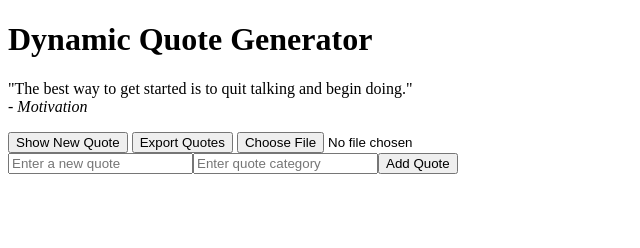
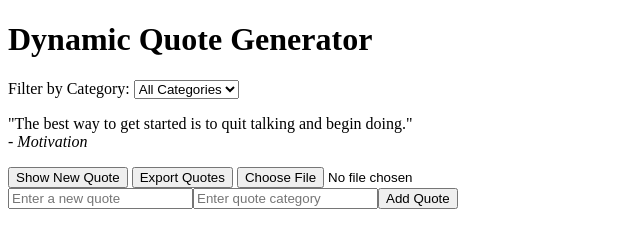
Before and after one commit to uxcodechiamaka/alx_fe_javascript, a plain HTML site: page dom-manipulation/index.html in a window 1280 px wide. Both pictures are taken after typing "Sample", "Sample" into the empty fields and a click on the button "Add Quote". Shown: the whole page, without its empty margins (0-640 px from the left). Drawn offline with Linux system fonts and the light colour scheme.

Commit message:
my assignment

```diff
--- a/dom-manipulation/index.html
+++ b/dom-manipulation/index.html
@@ -7,12 +7,22 @@
 </head>
 <body>
   <h1>Dynamic Quote Generator</h1>
+
+  <!-- Dropdown for filtering -->
+  <label for="categoryFilter">Filter by Category:</label>
+  <select id="categoryFilter" onchange="filterQuotes()">
+    <option value="all">All Categories</option>
+  </select>
+
+  <!-- Quote Display -->
   <div id="quoteDisplay"></div>
+
+  <!-- Buttons -->
   <button id="newQuote">Show New Quote</button>
-    <!-- Add below your other buttons -->
   <button onclick="exportToJson()">Export Quotes</button>
   <input type="file" id="importFile" accept=".json" onchange="importFromJsonFile(event)" />
 
+  <!-- Link external JavaScript -->
   <script src="script.js"></script>
 </body>
 </html>
--- a/dom-manipulation/script.js
+++ b/dom-manipulation/script.js
@@ -22,13 +22,22 @@ function saveQuotes() {
   localStorage.setItem("quotes", JSON.stringify(quotes));
 }
 
-function showRandomQuote() {
-  if (quotes.length === 0) return;
+function showRandomQuote(filtered = false) {
+  let displayList = quotes;
+  const selected = localStorage.getItem("selectedCategory");
+  if (filtered && selected && selected !== "all") {
+    displayList = quotes.filter(q => q.category === selected);
+  }
 
-  const randomIndex = Math.floor(Math.random() * quotes.length);
-  const quote = quotes[randomIndex];
-  const displayDiv = document.getElementById("quoteDisplay");
-  displayDiv.innerHTML = `<p>"${quote.text}"<br><em>- ${quote.category}</em></p>`;
+  if (displayList.length === 0) {
+    document.getElementById("quoteDisplay").innerHTML = "<p>No quotes found.</p>";
+    return;
+  }
+
+  const randomIndex = Math.floor(Math.random() * displayList.length);
+  const quote = displayList[randomIndex];
+  document.getElementById("quoteDisplay").innerHTML =
+    `<p>"${quote.text}"<br><em>- ${quote.category}</em></p>`;
 
   sessionStorage.setItem("lastQuote", JSON.stringify(quote));
 }
@@ -40,7 +49,8 @@ function addQuote() {
   if (text && category) {
     quotes.push({ text, category });
     saveQuotes();
-    showRandomQuote();
+    populateCategories();
+    showRandomQuote(true);
     document.getElementById("newQuoteText").value = "";
     document.getElementById("newQuoteCategory").value = "";
   } else {
@@ -86,8 +96,9 @@ function importFromJsonFile(event) {
     const importedQuotes = JSON.parse(e.target.result);
     quotes.push(...importedQuotes);
     saveQuotes();
+    populateCategories();
     alert("Quotes imported successfully!");
-    showRandomQuote();
+    showRandomQuote(true);
   };
   fileReader.readAsText(event.target.files[0]);
 }
@@ -101,8 +112,37 @@ function showLastViewedQuote() {
   }
 }
 
-// Initialize App
+function populateCategories() {
+  const dropdown = document.getElementById("categoryFilter");
+  const current = dropdown.value;
+
+  dropdown.innerHTML = `<option value="all">All Categories</option>`;
+
+  const uniqueCategories = [...new Set(quotes.map(q => q.category))];
+  uniqueCategories.forEach(cat => {
+    const option = document.createElement("option");
+    option.value = cat;
+    option.textContent = cat;
+    dropdown.appendChild(option);
+  });
+
+  const saved = localStorage.getItem("selectedCategory");
+  if (saved) {
+    dropdown.value = saved;
+  } else {
+    dropdown.value = current || "all";
+  }
+}
+
+function filterQuotes() {
+  const selected = document.getElementById("categoryFilter").value;
+  localStorage.setItem("selectedCategory", selected);
+  showRandomQuote(true);
+}
+
+// Initialize
 loadQuotes();
+populateCategories();
 createAddQuoteForm();
-document.getElementById("newQuote").addEventListener("click", showRandomQuote);
+document.getElementById("newQuote").addEventListener("click", () => showRandomQuote(true));
 showLastViewedQuote();
```
Lines whose indentation alone changed are shown as unchanged.
